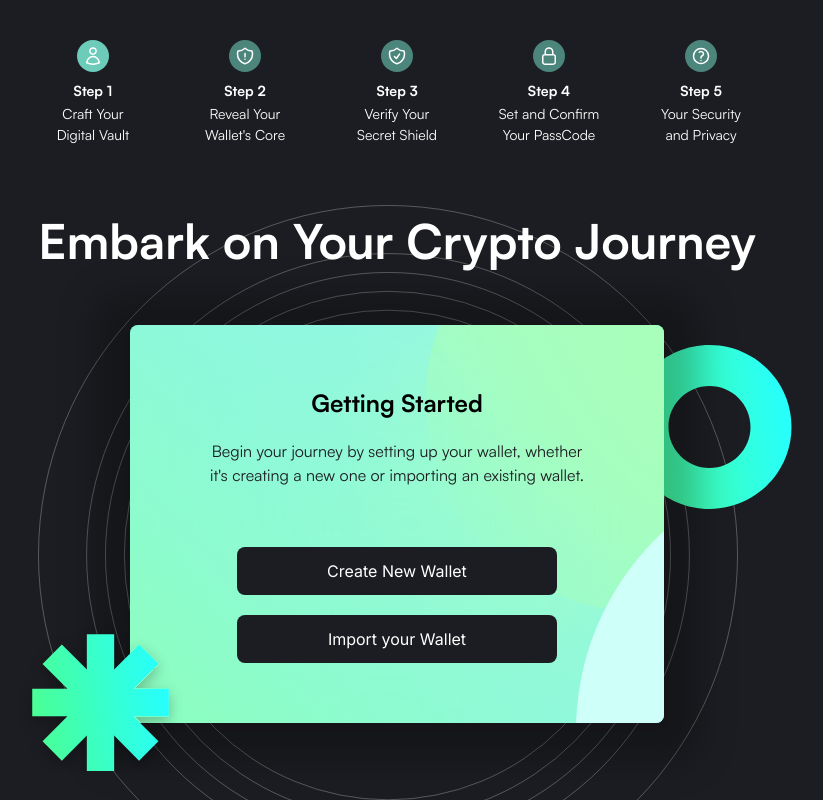
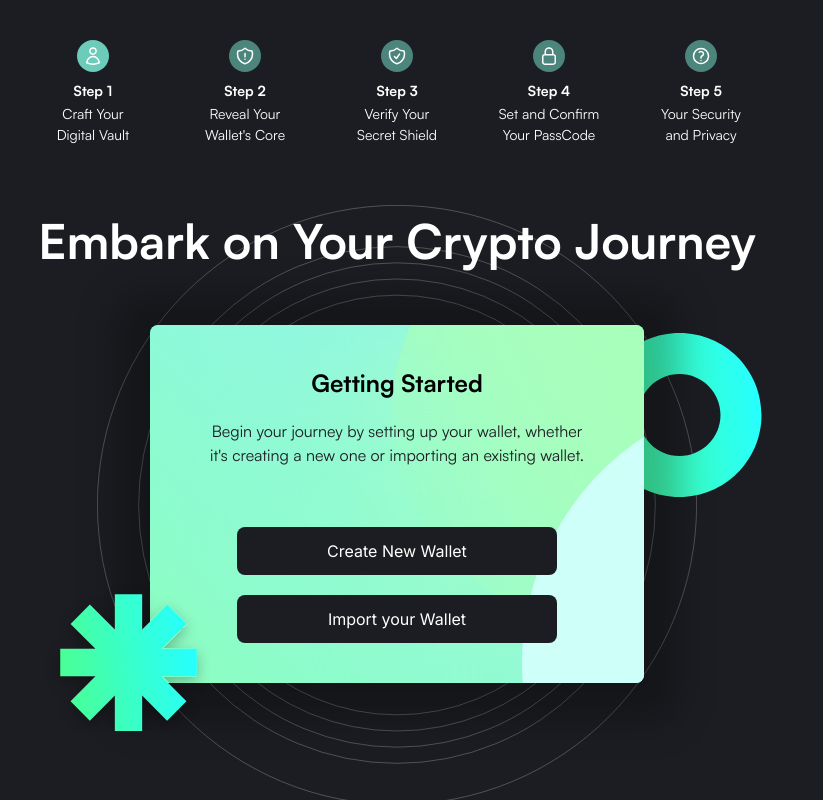
Before and after one commit to AnoyRC/eminence, a Next.js app: page /onboard in a window 1280 px wide. Shown: the whole page, without its empty margins (243-1066 px from the left). Built offline with nearby package versions, Linux system fonts and the light colour scheme.

Commit message:
Minor UI Fix

```diff
--- a/app/components/onBoard_1/ContentBox.js
+++ b/app/components/onBoard_1/ContentBox.js
@@ -7,10 +7,10 @@ export default function ContentBox() {
     <div className="flex flex-col items-center mt-[60px] relative">
       <Image
         src="/images/OnBoard_1/ContentBox/ConcurrentCircles.svg"
-        width={700}
+        width={600}
         height={742}
         alt="Circles"
-        className="absolute top-0 left-0"
+        className="absolute top-0 left-[50%] transform -translate-x-1/2"
       />
       <DynamicHeader />
       <Form />
--- a/app/components/onBoard_1/contentBox/Form.js
+++ b/app/components/onBoard_1/contentBox/Form.js
@@ -9,7 +9,7 @@ export default function Form() {
         width={165}
         height={165}
         alt="Circle"
-        className="absolute -right-[24%] top-5"
+        className="absolute -right-[24%] top-2"
       />
 
       <div
@@ -21,13 +21,13 @@ export default function Form() {
       >
         <div className="w-[425px] h-[425px] rounded-[425px] bg-[#6FFF8F] absolute -top-[35%] -right-[35%] z-0"></div>
 
-        <div className="py-[60px] px-[80px] relative z-10">
-          <FormData_1 />
-        </div>
-
         <div className="absolute top-0 left-0 w-full h-full bg-[#ffffff66] backdrop-blur-[100px]"></div>
 
         <div className="w-[542px] h-[542px] rounded-[542px] bg-[#CEFFF9] absolute -bottom-[70%] -right-[85%] z-10"></div>
+
+        <div className="py-[40px] px-[60px] relative z-10">
+          <FormData_1 />
+        </div>
       </div>
 
       <Image
--- a/app/onboard/page.js
+++ b/app/onboard/page.js
@@ -2,7 +2,7 @@ import OnBoard_1 from "../components/OnBoard_1";
 
 export default function OnBoard() {
   return (
-    <div className="overflow-hidden bg-[#1C1D22] w-screen h-screen">
+    <div className="overflow-y-hidden bg-[#1C1D22] w-screen h-screen">
       <OnBoard_1 />
     </div>
   );
```
